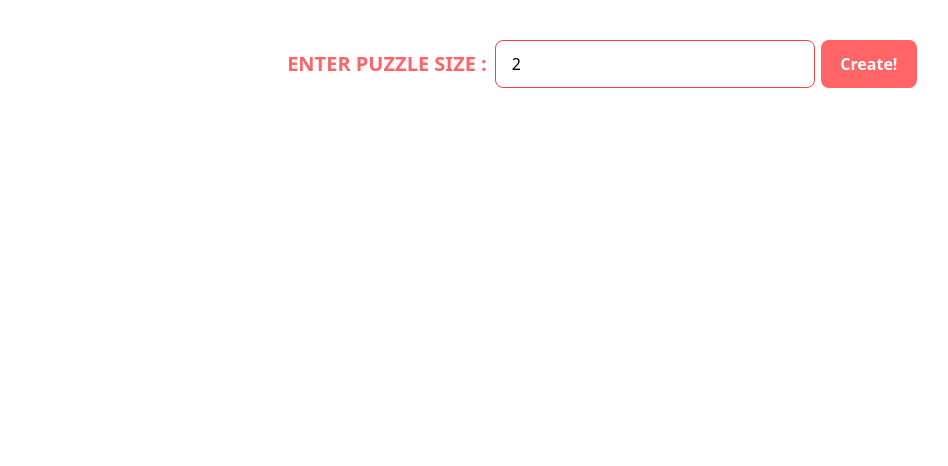
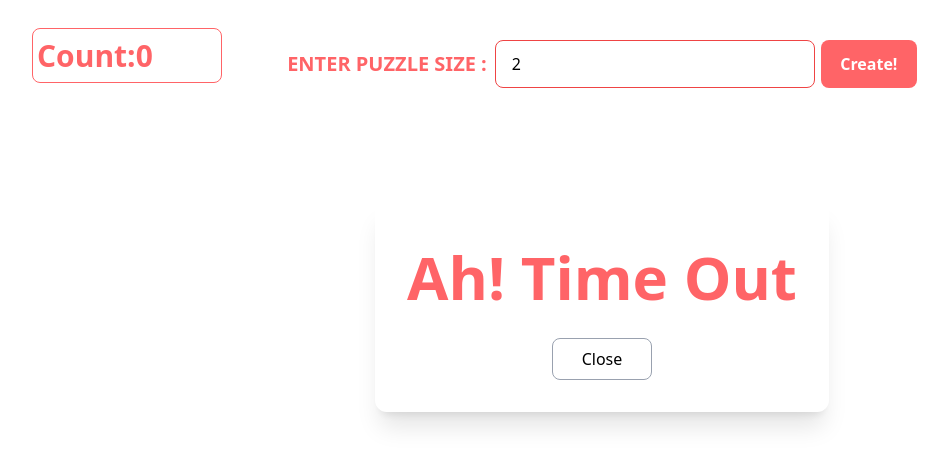
Before and after one commit to MhmdShafi/puzzle-app-ten, a React (Vite) app: page / in a window 1280 px wide. Shown: the top 466 px of the page, without its empty margins (38-986 px from the left). Built offline with nearby package versions, Linux system fonts and the light colour scheme.

Commit message:
Add Timer For Game

```diff
--- a/src/App.jsx
+++ b/src/App.jsx
@@ -1,5 +1,6 @@
 
 import { useState } from 'react';
+import Timmer from './components/Timmer';
 
 function App() {
   const [inputSize, setInputSize] = useState(2);
@@ -7,23 +8,32 @@
   const [puzzleData, setPuzzleData] = useState([]);
   const [dragIndex, setDragIndex] = useState(null);
   const [showPopup, setShowPopup] = useState(false);
+  const [timeoutPop, setTimeOutPop] = useState(false);
+  const [hasTimedOut, setHasTimedOut] = useState(false);
+  const [timerSec, setTimerSec] = useState(4);
+
+  const timOut = () => {
+    if (!hasTimedOut) {
+      setTimeOutPop(true);
+      setHasTimedOut(true);
+    }
+  };
+
+
+
 
   const handleGenerate = (e) => {
     e.preventDefault();
-
     const size = parseInt(inputSize);
 
+    setPuzzleSize(size);
+    const totalBlocks = size * size;
+    setTimerSec(totalBlocks);
+    setHasTimedOut(false);
+    setTimeOutPop(false);
+    setShowPopup(false);
 
-    setPuzzleSize(size);
-
-    const totalBlocks = size * size;
- const numbers = [];
-
-for (let i = 0; i < totalBlocks; i++) {
-  const value = i + 1;
-  numbers[i] = value;
-}
-
+    const numbers = Array.from({ length: totalBlocks }, (_, i) => i + 1);
 
     // Shuffle
     for (let i = numbers.length - 1; i > 0; i--) {
@@ -32,7 +42,6 @@
     }
 
     setPuzzleData(numbers);
-    setShowPopup(false);
   };
 
   const isSolved = (arr) => arr.every((val, idx) => val === idx + 1);
@@ -51,16 +60,25 @@
 
     if (isSolved(newData)) {
       setShowPopup(true);
+      setTimerSec(0);
     }
   };
 
   const handleDragOver = (e) => e.preventDefault();
 
     const handleClosePopup = () => {
+  if (timeoutPop) {
+    window.location.reload();
+  } else {
+
     setPuzzleData([]);
     setPuzzleSize(2);
     setInputSize(2);
     setShowPopup(false);
+    setTimeOutPop(false);
+    setHasTimedOut(false);
+    setTimerSec(0);
+  }
 };
 
   return (
@@ -89,6 +107,8 @@
             Create!
           </button>
         </form>
+
+        <Timmer key={timerSec} initialSecond={timerSec} timeOut={timOut} />
       </div>
 
       <br />
@@ -113,7 +133,7 @@
         </div>
       )}
 
-      {showPopup && (
+      {showPopup ? (
   <div className="fixed top-0 left-0 w-full h-full bg-transparent flex items-center justify-center z-50">
     <div className="m-auto mt-[200px] flex flex-col items-center w-fit bg-transparent p-8 rounded-[12px] shadow-xl">
       <h1 className="text-[60px] font-bold text-center">Welcome to the team!</h1>
@@ -125,7 +145,20 @@
       </button>
     </div>
   </div>
+) : timeoutPop && (
+  <div className="fixed top-0 left-0 w-full h-full bg-transparent flex items-center justify-center z-50">
+    <div className="m-auto mt-[200px] flex flex-col items-center w-fit bg-transparent p-8 rounded-[12px] shadow-xl">
+      <h1 className="text-[60px] font-bold text-red-400 text-center">Ah! Time Out</h1>
+      <button
+        className="bg-[white] border mt-4 border-gray-400 max-w-[100px] rounded-[8px] py-[8px] w-full"
+        onClick={handleClosePopup}
+      >
+        Close
+      </button>
+    </div>
+  </div>
 )}
+
     </div>
   );
 }
--- a/src/components/ItemContainer.jsx
+++ b/src/components/ItemContainer.jsx
@@ -1,17 +1,29 @@
 import React from 'react'
 
-const ItemContainer = () => {
+const itemContainer = ({puzzleData,ha}) => {
   return (
-     <div class=" grid p-[24px] justify-items-center gap-[24px] grid-cols-2 max-w-[75%] mx-auto w-full border-solid border-[8px] min-h-[300px] rounded-[12px] border-red-400">
-        <div draggable="true" class="text-white  hover:cursor-move hover:border-red-400 rounded-[8px] hover:bg-blue-400/70 font-semibold min-h-[120px] text-center border-[4px] border-solid border-[#e5e7eb] max-w-[128px] bg-blue-400 w-full text-[36px]">
-        <p class="mt-[25px]">3</p>
+    <>
+     {puzzleData.length > 0 && (
+        <div
+          className="grid p-[24px] justify-items-center gap-[24px] max-w-[75%] mx-auto w-full border-solid border-[8px] min-h-[300px] rounded-[12px] border-red-400"
+          style={{ gridTemplateColumns: `repeat(${puzzleSize}, 1fr)` }}
+        >
+          {puzzleData.map((num, index) => (
+            <div
+              key={index}
+              draggable
+              onDragStart={() => handleDragStart(index)}
+              onDragOver={handleDragOver}
+              onDrop={() => handleDrop(index)}
+              className="text-white hover:cursor-move hover:border-red-400 rounded-[8px] hover:bg-blue-400/70 font-semibold min-h-[120px] text-center border-[4px] border-solid border-[#e5e7eb] max-w-[128px] bg-blue-400 w-full text-[36px]"
+            >
+              <p className="mt-[25px]">{num}</p>
+            </div>
+          ))}
         </div>
-        <div draggable="true" class="text-white  hover:cursor-move hover:border-red-400 rounded-[8px] hover:bg-blue-400/70 font-semibold min-h-[120px] text-center border-[4px] border-solid border-[#e5e7eb] max-w-[128px] bg-blue-400 w-full text-[36px]">
-        <p class="mt-[25px]">2</p></div><div draggable="true" class="text-white  hover:cursor-move hover:border-red-400 rounded-[8px] hover:bg-blue-400/70 font-semibold min-h-[120px] text-center border-[4px] border-solid border-[#e5e7eb] max-w-[128px] bg-blue-400 w-full text-[36px]">
-        <p class="mt-[25px]">4</p></div><div draggable="true" class="text-white  hover:cursor-move hover:border-red-400 rounded-[8px] hover:bg-blue-400/70 font-semibold min-h-[120px] text-center border-[4px] border-solid border-[#e5e7eb] max-w-[128px] bg-blue-400 w-full text-[36px]">
-        <p class="mt-[25px]">1</p></div>
-        </div>
+      )}
+      </>
   )
 }
 
-export default ItemContainer
+export default itemContainer
--- /dev/null
+++ b/src/components/Timmer.jsx
@@ -0,0 +1,31 @@
+import React, { useEffect, useState } from 'react';
+
+const Timmer = ({ initialSecond, timeOut }) => {
+  const [seconds, setSeconds] = useState(initialSecond);
+
+  useEffect(() => {
+    setSeconds(initialSecond);
+  }, [initialSecond]);
+
+
+  useEffect(() => {
+    if (seconds <= 0) {
+      timeOut();
+      return;
+    }
+
+    const timerId = setInterval(() => {
+      setSeconds((prevSeconds) => prevSeconds - 1);
+    }, 1000);
+
+    return () => clearInterval(timerId);
+  }, [seconds, timeOut]);
+
+  return (
+    <div className='translate-y-[-60px] ml-[30px] cursor-pointer p-1 min-h-[30px] font-semibold max-w-[190px] w-full text-black border border-red-400 rounded-[8px]'>
+      <h1 className='mx-auto  bold text-[30px] text-red-400'>Count:{seconds}</h1>
+    </div>
+  );
+};
+
+export default Timmer;
```
Lines whose indentation alone changed are shown as unchanged.
